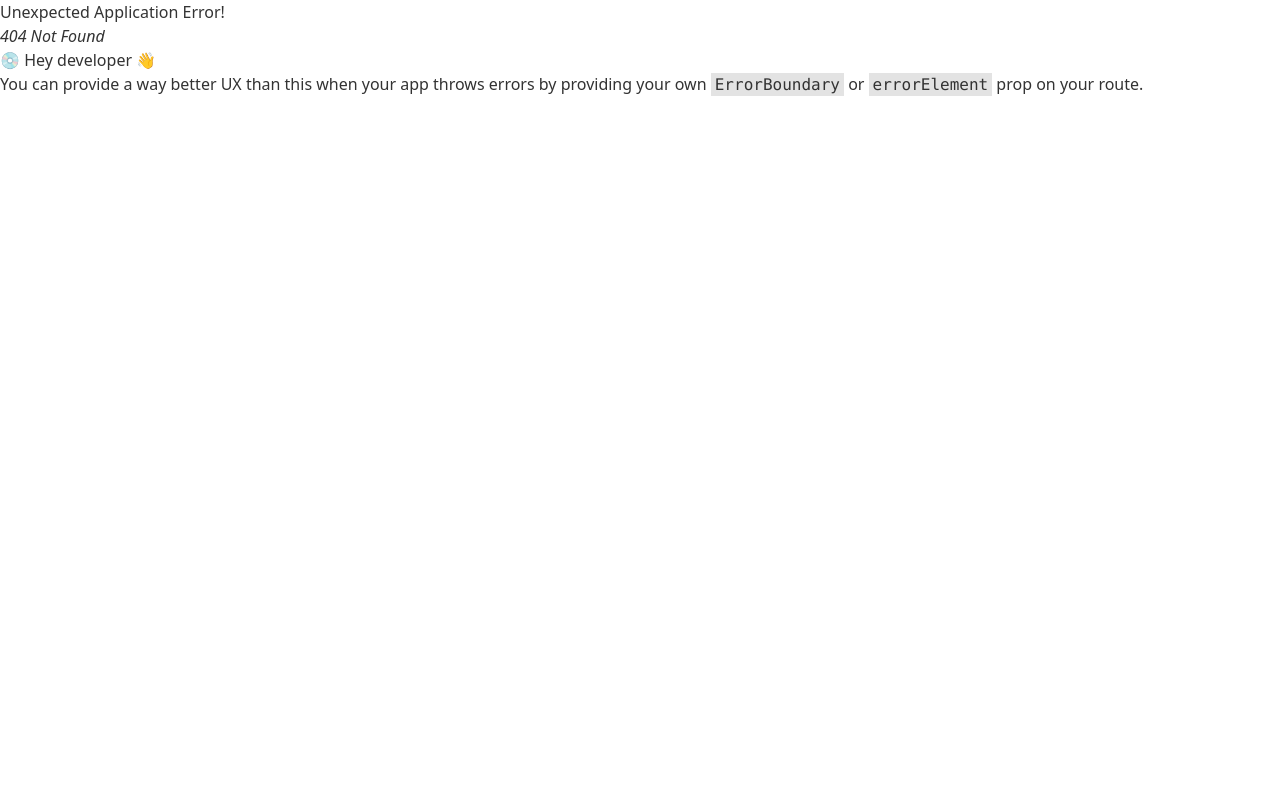
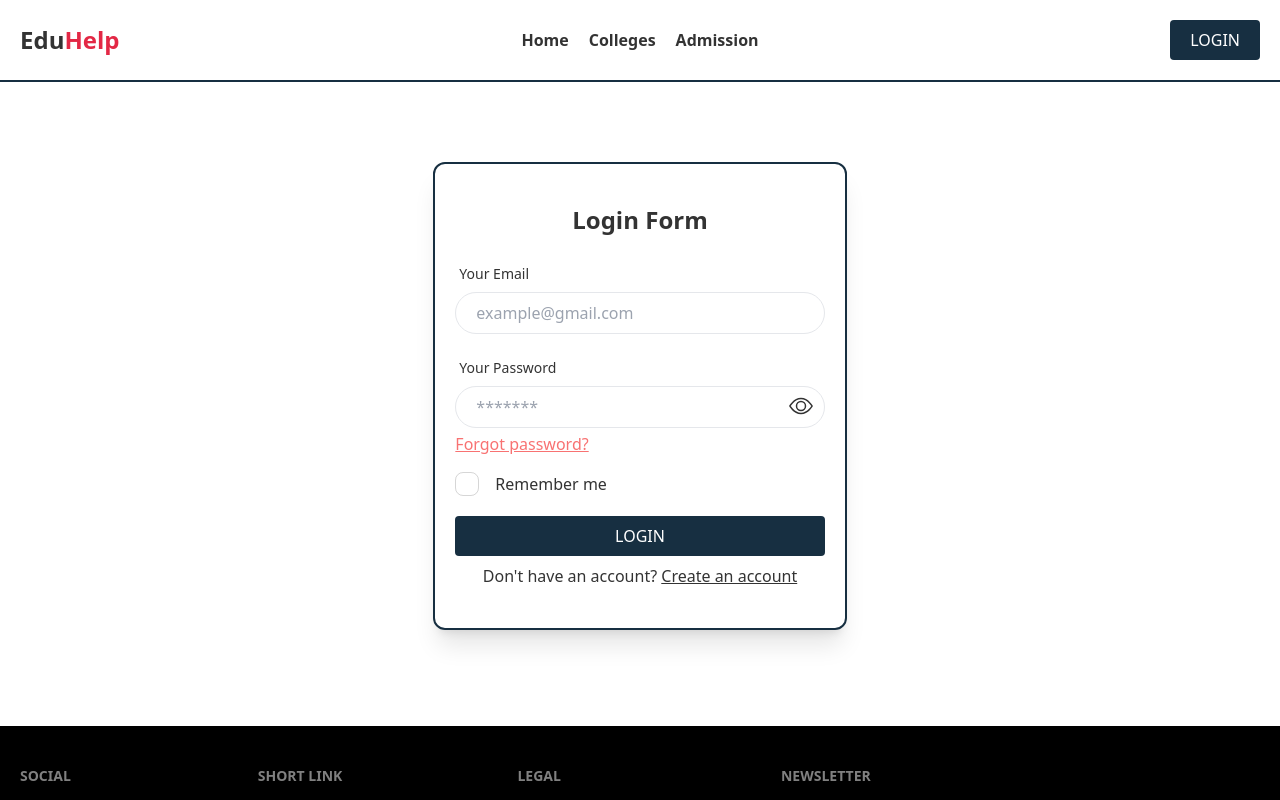
Before and after one commit to MohammadSaifulIslam/edu-help, a React (Vite) app: page /login in a window 1280 px wide. Before the commit this address had no page. Shown: the top 800 px of the page. Built offline with nearby package versions, Linux system fonts and the light colour scheme; no server answers.

Commit message:
authProvider and Login form added

```diff
--- a/package.json
+++ b/package.json
@@ -16,10 +16,12 @@
     "match-sorter": "^6.3.1",
     "react": "^18.2.0",
     "react-dom": "^18.2.0",
+    "react-hook-form": "^7.45.2",
     "react-icons": "^4.10.1",
     "react-rating": "^2.0.5",
     "react-router-dom": "^6.11.1",
     "sort-by": "^1.2.0",
+    "sweetalert2": "^11.7.20",
     "swiper": "^10.0.4"
   },
   "devDependencies": {
--- a/src/index.css
+++ b/src/index.css
@@ -13,3 +13,10 @@
     rgb(23, 47, 65)
   );
 }
+
+.my-input {
+  @apply px-5 py-2 w-full rounded-3xl border focus:outline-primary;
+}
+.my-btn {
+  @apply uppercase text-white font-medium rounded bg-primary  px-5 py-2 cursor-pointer duration-300 hover:bg-blend-darken active:scale-110;
+}
--- a/src/pages/CollegePage/CollegePage.jsx
+++ b/src/pages/CollegePage/CollegePage.jsx
@@ -5,7 +5,7 @@
 const CollegePage = () => {
     const [colleges, setColleges] = useState([]);
     useEffect(() => {
-        fetch('/colleges.json')
+        fetch('http://localhost:5000/colleges')
             .then(res => res.json())
             .then(data => setColleges(data))
     }, [])
@@ -17,7 +17,7 @@
             <div className="grid md:grid-cols-3 gap-5">
                 {
                     colleges.map(college =>
-                        <CollegeCard key={college.id} college={college}>               </CollegeCard>)
+                        <CollegeCard key={college._id} college={college}>               </CollegeCard>)
                 }
             </div>
         </div>
--- a/src/pages/HomePage/Colleges/Colleges.jsx
+++ b/src/pages/HomePage/Colleges/Colleges.jsx
@@ -4,7 +4,7 @@
 const Colleges = () => {
     const [colleges, setColleges] = useState([]);
     useEffect(() => {
-        fetch('/colleges.json')
+        fetch('http://localhost:5000/colleges')
             .then(res => res.json())
             .then(data => setColleges(data))
     }, [])
@@ -16,7 +16,7 @@
             <div className="grid md:grid-cols-3 gap-5">
                 {
                     colleges.slice(0, 3).map(college =>
-                        <CollegeCard key={college.id} college={college}>               </CollegeCard>)
+                        <CollegeCard key={college._id} college={college}>               </CollegeCard>)
                 }
             </div>
         </section>
--- /dev/null
+++ b/src/pages/Others/Login/Login.jsx
@@ -0,0 +1,81 @@
+import { BsEye, BsEyeSlash } from 'react-icons/bs';
+
+import { useContext, useState } from 'react';
+import { useForm } from "react-hook-form";
+
+import { Link, useNavigate } from 'react-router-dom';
+import Swal from 'sweetalert2';
+
+// import SocialLogin from '../../Shared/SocialLogin/SocialLogin';
+import { AuthContext } from '../../../providers/AuthProvider/AuthProvider';
+const Login = () => {
+    const { register, handleSubmit, formState: { errors } } = useForm();
+    // const { loginUser } = useAuth()
+    const {loginUser} = useContext(AuthContext)
+    const [error, setError] = useState(null);
+    const [showPass, setShowPass] = useState(false);
+    const navigate = useNavigate()
+    const onSubmit = data => {
+        setError(null)
+        const { email, password } = data;
+        loginUser(email, password)
+            .then(() => {
+
+                Swal.fire({
+                    icon: 'success',
+                    title: 'Login Successful',
+                    showConfirmButton: false,
+                    timer: 1500
+                })
+                navigate('/')
+            })
+            .catch(err => {
+                setError(err.message)
+                console.log(err)
+            })
+    };
+    return (
+        <section className='my-container my-20 '>
+            <form onSubmit={handleSubmit(onSubmit)} className='mx-5 rounded-xl shadow-xl  md:w-1/3 md:mx-auto px-5 py-10 border-2 border-primary'>
+                <h4 className='text-priborder-primary text-2xl font-bold mb-5 text-center'>Login Form</h4>
+                <div className="form-control">
+                    <label className="label">
+                        <span className="label-text">Your Email</span>
+                    </label>
+                    <label className="">
+                        <input type="email" {...register("email", { required: true })} placeholder='example@gmail.com' className='my-input' required />
+                        {errors.email && <span className="text-sm text-error">This field is required</span>}
+                    </label>
+                </div>
+                <div className="form-control mt-4">
+                    <label className="label">
+                        <span className="label-text">Your Password</span>
+                    </label>
+                    <label className="relative">
+                        <input type={showPass ? 'text' : 'password'} {...register("password", { required: true })} placeholder='*******' className=' my-input mb-1' required />
+                        <span>
+                            {
+                                !showPass ? <BsEye title='Show password' onClick={() => setShowPass(true)} className='h-6 w-6 absolute top-2 right-3 z-20 cursor-pointer'></BsEye>
+                                    : <BsEyeSlash title='Hide password' onClick={() => setShowPass(false)} className='h-6 w-6 absolute top-2 right-3 z-20 cursor-pointer'></BsEyeSlash>
+                            }
+                        </span>
+                        {errors.password && <span className="text-sm text-error">This field is required</span>}
+                    </label>
+                </div>
+                <Link to='/reset-password' className=" btn-link text-error cursor-pointer normal-case" >Forgot password?</Link>
+                <div className="form-control mt-4">
+                    <label className="flex gap-4 cursor-pointer">
+                        <input type="checkbox" className="checkbox" />
+                        <span className="">Remember me</span>
+                    </label>
+                </div>
+                <button className='my-btn w-full mt-5'>Login</button>
+                <p className='text-error text-center mt-2'>{error}</p>
+                <p className='text-center mt-2'>Don't have an account? <Link to='/register' className='text-priborder-primary underline'>Create an account</Link></p>
+                {/* <SocialLogin /> */}
+            </form>
+        </section>
+    );
+};
+
+export default Login;
--- a/src/pages/Shared/Footer/Footer.jsx
+++ b/src/pages/Shared/Footer/Footer.jsx
@@ -28,7 +28,7 @@
                     <span className="footer-title">Newsletter</span>
                     <div className='text-white'>
                         <Link to='/' className="font-bold text-xl md:text-3xl mb-5" style={{ fontFamily: ['Bruno Ace SC', 'cursive'] }}>Edu<span className='text-secondary'>Help</span></Link>
-                        <p>Address: Wapda Road, Dhaka</p>
+
                     </div>
                     <div className="form-control w-80">
                         <label className="label">
@@ -36,7 +36,7 @@
                         </label>
                         <div className="relative">
                             <input type="email" placeholder="username@site.com" className="input input-bordered w-full pr-16 text-black" />
-                            <button className="btn bg-[#FFB347] absolute top-0 right-0 rounded-l-none ">Subscribe</button>
+                            <button className="btn bg-secondary absolute top-0 right-0 rounded-l-none ">Subscribe</button>
                         </div>
                     </div>
                 </div>
--- a/src/pages/Shared/NavBar/NavBar.jsx
+++ b/src/pages/Shared/NavBar/NavBar.jsx
@@ -51,7 +51,7 @@
                     </ul>
                 </div>
                 <div className="navbar-end">
-                    <button>Logout</button>
+                    <Link to={'/login'}><button className="my-btn">Login</button></Link>
                 </div>
             </nav>
         </section>
--- /dev/null
+++ b/src/pages/hooks/useAuth.jsx
@@ -0,0 +1,8 @@
+import { useContext } from "react";
+import { AuthContext } from "../../providers/AuthProvider/AuthProvider";
+
+const useAuth = () => {
+    return useContext(AuthContext)
+};
+
+export default useAuth;
--- /dev/null
+++ b/src/providers/AuthProvider/AuthProvider.jsx
@@ -0,0 +1,68 @@
+import { GithubAuthProvider, GoogleAuthProvider, createUserWithEmailAndPassword, getAuth, onAuthStateChanged, signInWithEmailAndPassword, signInWithPopup, signOut, updateProfile } from "firebase/auth";
+import { createContext, useEffect, useState } from 'react';
+import app from '../../firebase/firebase_config';
+
+
+
+export const AuthContext = createContext(null);
+const AuthProvider = ({ children }) => {
+    const [loading, setLoading] = useState(true);
+    const [user, setUser] = useState(null);
+    const auth = getAuth(app)
+    const googleProvider = new GoogleAuthProvider();
+    const githubProvider = new GithubAuthProvider();
+
+
+    const createUser = (email, password) => {
+        setLoading(true)
+        return createUserWithEmailAndPassword(auth, email, password)
+    }
+    const loginUser = (email, password) => {
+        setLoading(true)
+        return signInWithEmailAndPassword(auth, email, password)
+    }
+    const updateUser = (name, photo) => {
+        setLoading(true)
+        return updateProfile(auth.currentUser, { displayName: name, photoURL: photo })
+    }
+
+    const loginWithGoogle = () => {
+        setLoading(true)
+        return signInWithPopup(auth, googleProvider)
+    }
+    const loginWithGithub = () => {
+        setLoading(true)
+        return signInWithPopup(auth, githubProvider)
+    }
+    const logOut = () => {
+        setLoading(true)
+        return signOut(auth)
+    }
+
+
+    useEffect(() => {
+        const unsubscribe = onAuthStateChanged(auth, currentUser => {
+            setUser(currentUser)
+        })
+
+        return () => unsubscribe()
+    })
+
+    const authInfo = {
+        loading,
+        user,
+        createUser,
+        loginUser,
+        updateUser,
+        loginWithGoogle,
+        loginWithGithub,
+        logOut,
+    }
+    return (
+        <AuthContext.Provider value={authInfo}>
+            {children}
+        </AuthContext.Provider>
+    );
+};
+
+export default AuthProvider;
--- a/src/routes/routes.jsx
+++ b/src/routes/routes.jsx
@@ -2,6 +2,7 @@
 import Main from "../layouts/Main";
 import CollegePage from "../pages/CollegePage/CollegePage";
 import Home from "../pages/HomePage/Home/Home";
+import Login from "../pages/Others/Login/Login";
 
 const router = createBrowserRouter([
     {
@@ -16,6 +17,10 @@
           path: '/colleges',
           element: <CollegePage/>
         },
+        {
+          path: '/login',
+          element: <Login/>
+        },
       ]
     },
   ]);
```
Also changed, not shown: src/main.jsx (+5 -2 lines), 1 other file (tests, documents, lock files or other folders).
